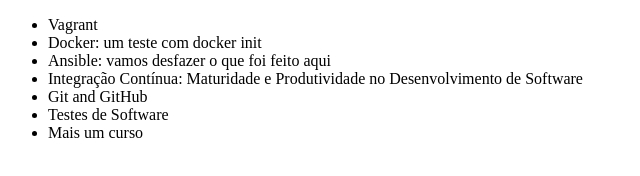
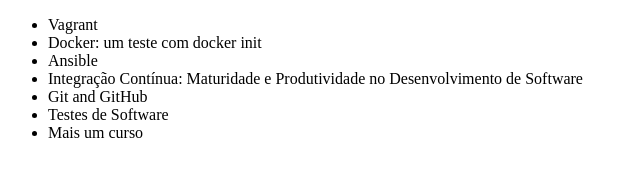
Before and after one commit to welder496/alura-git, a plain HTML site: page index.html in a window 1280 px wide. Shown: the whole page, without its empty margins (0-640 px from the left). Drawn offline with Linux system fonts and the light colour scheme.

Commit message:
Revert "Mudando o nome do curso de Ansible"
This reverts commit f5faeed63507a28df14e0478f600d1b051edc51c.

```diff
--- a/index.html
+++ b/index.html
@@ -8,7 +8,7 @@
         <ul>
             <li>Vagrant</li>
             <li>Docker: um teste com docker init</li>
-            <li>Ansible: vamos desfazer o que foi feito aqui</li>
+            <li>Ansible</li>
             <li>Integração Contínua: Maturidade e Produtividade no Desenvolvimento de Software</li>
             <li>Git and GitHub</li>
             <li>Testes de Software</li>
```
